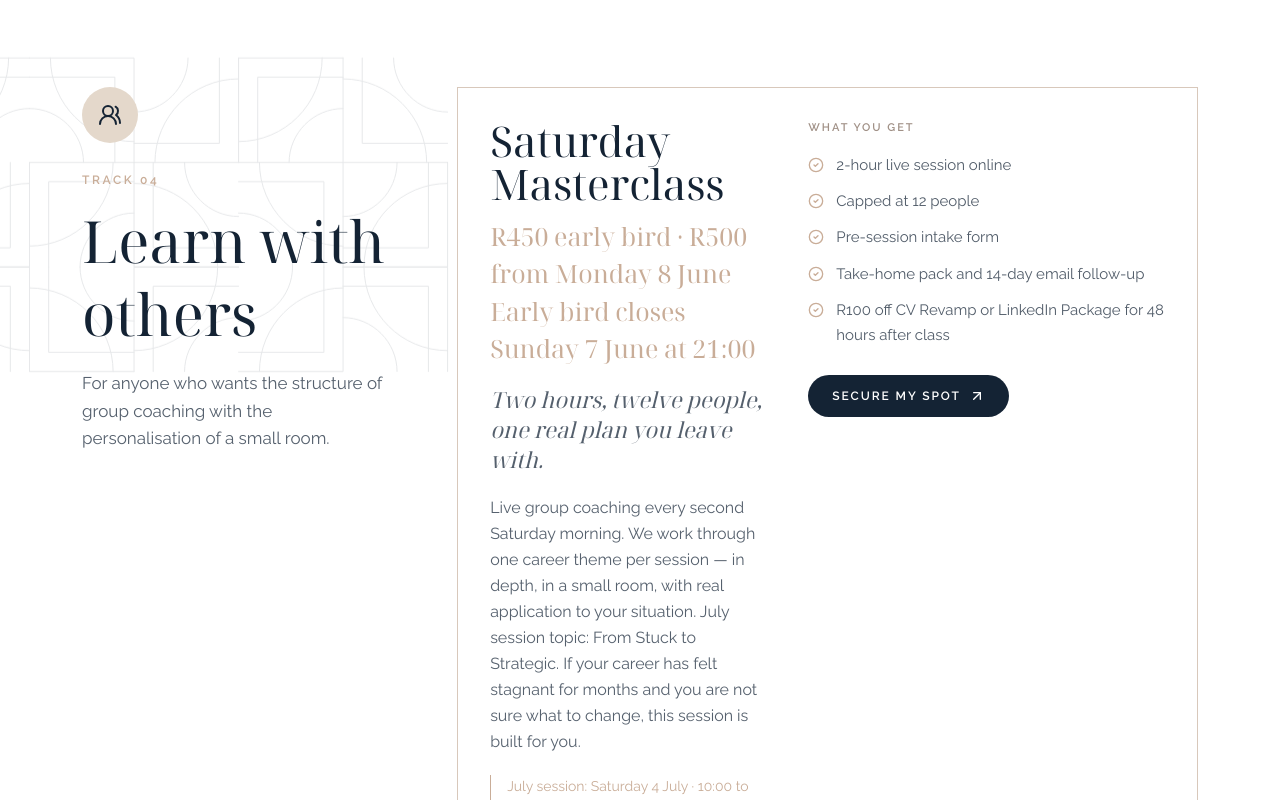
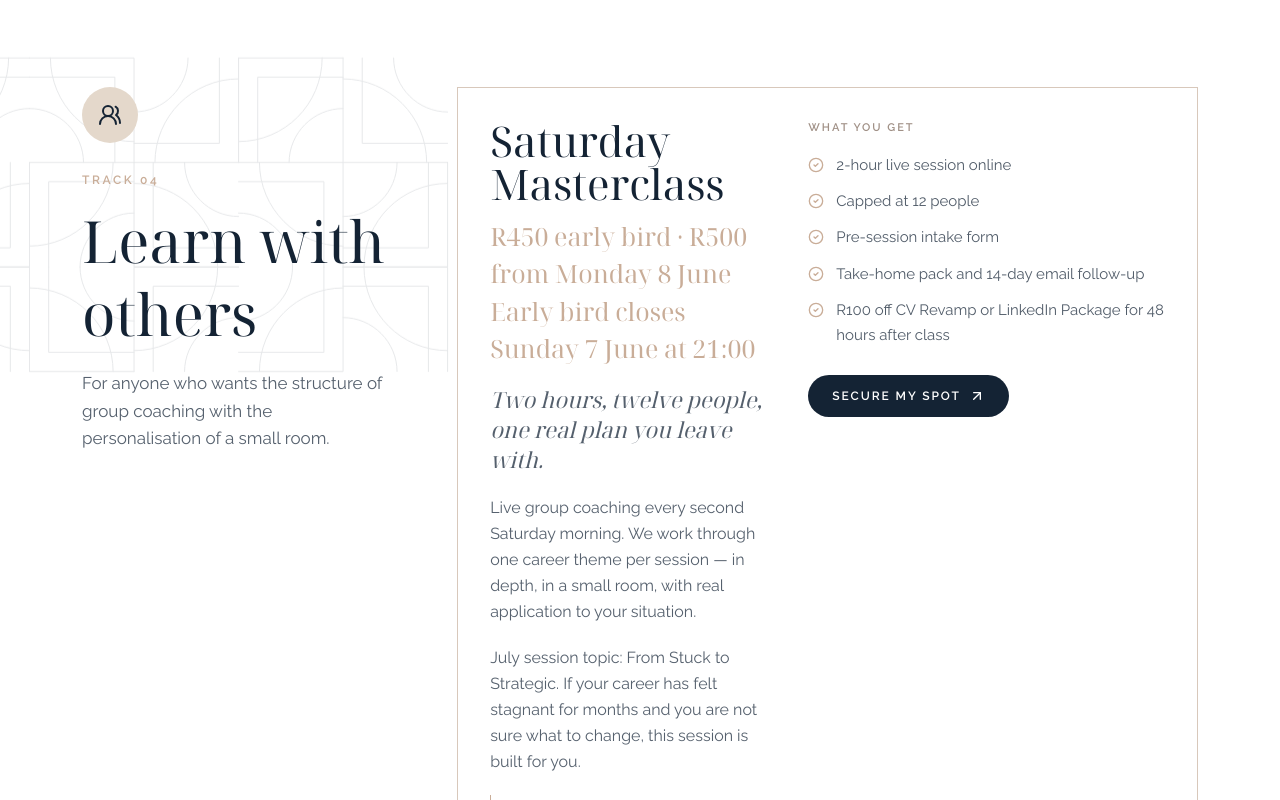
Before and after one commit to CoachKagiso/coachkagiso.co.za, a Next.js app: page /work-with-me in a window 1280 px wide. Shown: the part 4420-5220 px from the top of the page. Built offline with nearby package versions, Linux system fonts and the light colour scheme.

Commit message:
Split masterclass body copy into paragraphs

```diff
--- a/app/work-with-me/page.tsx
+++ b/app/work-with-me/page.tsx
@@ -23,7 +23,7 @@ type Service = {
   title: string;
   price: string;
   tagline: string;
-  body: string;
+  body: string | string[];
   items: string[];
   cta: string;
   featured?: boolean;
@@ -205,7 +205,10 @@ const tracks: Track[] = [
         title: 'Saturday Masterclass',
         price: 'R450 early bird · R500 from Monday 8 June Early bird closes Sunday 7 June at 21:00',
         tagline: 'Two hours, twelve people, one real plan you leave with.',
-        body: 'Live group coaching every second Saturday morning. We work through one career theme per session — in depth, in a small room, with real application to your situation. July session topic: From Stuck to Strategic. If your career has felt stagnant for months and you are not sure what to change, this session is built for you.',
+        body: [
+          'Live group coaching every second Saturday morning. We work through one career theme per session — in depth, in a small room, with real application to your situation.',
+          'July session topic: From Stuck to Strategic. If your career has felt stagnant for months and you are not sure what to change, this session is built for you.',
+        ],
         items: [
           '2-hour live session online',
           'Capped at 12 people',
@@ -352,9 +355,11 @@ export default function WorkWithMePage() {
                             <p className={`mt-4 font-serif text-[22px] italic leading-snug ${isDark ? 'text-white/76' : 'text-[#142334]/72'}`}>
                               {service.tagline}
                             </p>
-                            <p className={`mt-5 text-[16px] leading-relaxed ${isDark ? 'text-white/66' : 'text-[#142334]/72'}`}>
-                              {service.body}
-                            </p>
+                            {(Array.isArray(service.body) ? service.body : [service.body]).map((paragraph) => (
+                              <p key={paragraph} className={`mt-5 text-[16px] leading-relaxed ${isDark ? 'text-white/66' : 'text-[#142334]/72'}`}>
+                                {paragraph}
+                              </p>
+                            ))}
                             {service.note && (
                               <p className="mt-5 border-l border-[#C9AD98] pl-4 text-[14px] leading-relaxed text-[#C9AD98]">
                                 {service.note}
```
